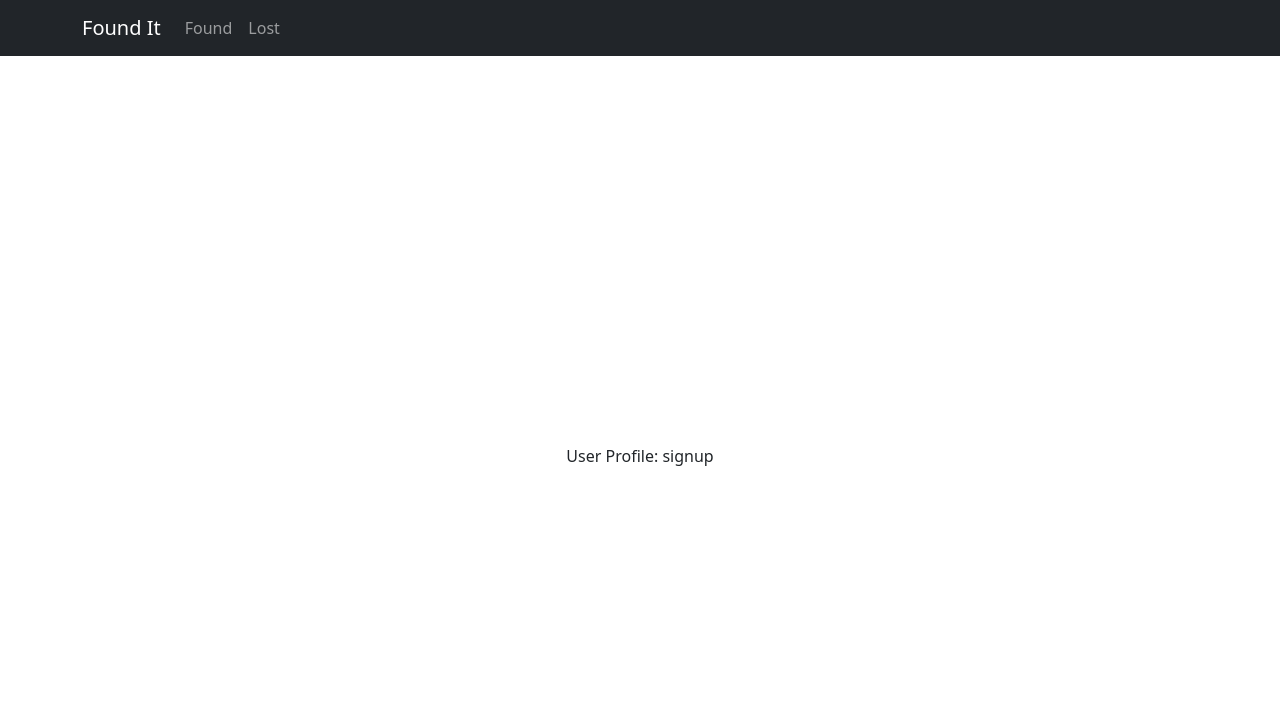
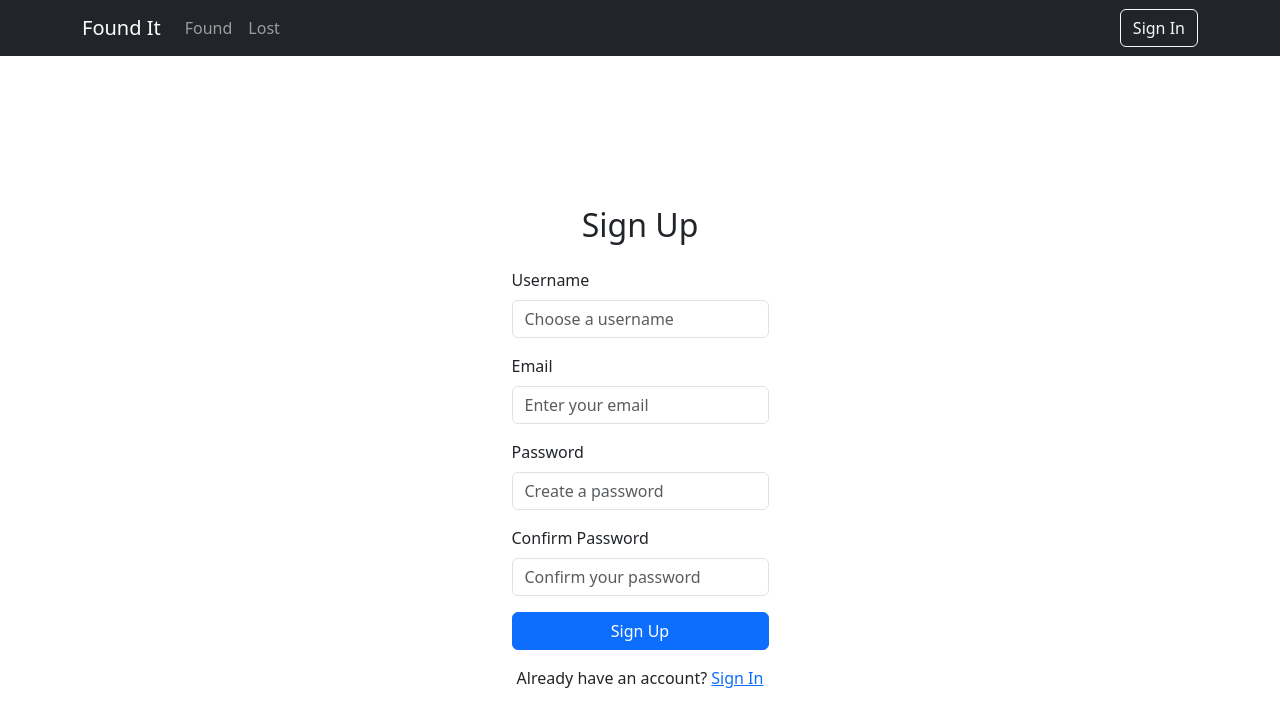
Before and after one commit to hidayetozsoy/found-it, a React (Create React App) app: page /signup in a window 1280 px wide. Shown: the top 726 px of the page. Built offline with nearby package versions, Linux system fonts and the light colour scheme.

Commit message:
sign in and sign up pages added.

```diff
--- a/src/App.js
+++ b/src/App.js
@@ -4,20 +4,23 @@ import Home from "./pages/Home";
 import LostItem from "./pages/LostItem";
 import FoundItem from "./pages/FoundItem";
 import UserProfile from "./pages/UserProfile";
-import { Container } from "react-bootstrap";
+import SignIn from "./pages/SignIn";
+import SignUp from "./pages/SignUp";
 
 function App() {
   return (
     <Router>
       <MainNavbar />
-      <Container className="d-flex flex-column min-vh-100 justify-content-center align-items-center">
+      <div className="container d-flex flex-column min-vh-100 justify-content-center align-items-center">
         <Routes>
           <Route path="/" element={<Home />} />
           <Route path="/lost" element={<LostItem />} />
           <Route path="/found" element={<FoundItem />} />
+          <Route path="/signin" element={<SignIn />} />
+          <Route path="/signup" element={<SignUp />} />
           <Route path="/:username" element={<UserProfile />} />
         </Routes>
-      </Container>
+      </div>
     </Router>
   );
 }
--- a/src/components/MainNavbar.js
+++ b/src/components/MainNavbar.js
@@ -1,5 +1,5 @@
 import { Link } from "react-router-dom";
-import { Navbar, Nav, Container } from "react-bootstrap";
+import { Navbar, Nav, Container, Button } from "react-bootstrap";
 import { useLocation } from "react-router-dom";
 
 function MainNavbar() {
@@ -12,8 +12,17 @@ function MainNavbar() {
         <Navbar.Toggle aria-controls="basic-navbar-nav" />
         <Navbar.Collapse id="basic-navbar-nav">
           <Nav className="me-auto">
-            <Nav.Link as={Link} to="/found" active={location.pathname === "/found"}>Found</Nav.Link>
-            <Nav.Link as={Link} to="/lost" active={location.pathname === "/lost"}>Lost</Nav.Link>
+            <Nav.Link as={Link} to="/found" active={location.pathname === "/found"}>
+              Found
+            </Nav.Link>
+            <Nav.Link as={Link} to="/lost" active={location.pathname === "/lost"}>
+              Lost
+            </Nav.Link>
+          </Nav>
+          <Nav className="ms-auto">
+            <Button as={Link} to="/signin" variant="outline-light">
+              Sign In
+            </Button>
           </Nav>
         </Navbar.Collapse>
       </Container>
--- /dev/null
+++ b/src/pages/SignIn.js
@@ -0,0 +1,35 @@
+import { Button, Form, Container } from "react-bootstrap";
+import { Link } from "react-router-dom";
+
+function SignIn() {
+  const handleSubmit = (e) => {
+    e.preventDefault();
+    console.log("Sign In submitted");
+  };
+
+  return (
+    <>
+      <h2 className="text-center mb-4">Sign In</h2>
+      <Form onSubmit={handleSubmit}>
+        <Form.Group className="mb-3" controlId="signinUsername">
+          <Form.Label>Username or Email</Form.Label>
+          <Form.Control type="text" placeholder="Enter username or email" required />
+        </Form.Group>
+
+        <Form.Group className="mb-3" controlId="signinPassword">
+          <Form.Label>Password</Form.Label>
+          <Form.Control type="password" placeholder="Enter password" required />
+        </Form.Group>
+
+        <Button variant="primary" type="submit" className="w-100">
+          Sign In
+        </Button>
+      </Form>
+      <p className="text-center mt-3">
+        Don’t have an account? <Link to="/signup">Sign Up</Link>
+      </p>
+    </>
+  );
+}
+
+export default SignIn;
--- /dev/null
+++ b/src/pages/SignUp.js
@@ -0,0 +1,46 @@
+import { Button, Form, Container } from "react-bootstrap";
+import { Link } from "react-router-dom";
+
+function SignUp() {
+  const handleSubmit = (e) => {
+    e.preventDefault();
+
+    console.log("Sign Up submitted");
+  };
+
+  return (
+    <>
+      <h2 className="text-center mb-4">Sign Up</h2>
+      <Form onSubmit={handleSubmit}>
+        <Form.Group className="mb-3" controlId="signupUsername">
+          <Form.Label>Username</Form.Label>
+          <Form.Control type="text" placeholder="Choose a username" required />
+        </Form.Group>
+
+        <Form.Group className="mb-3" controlId="signupEmail">
+          <Form.Label>Email</Form.Label>
+          <Form.Control type="email" placeholder="Enter your email" required />
+        </Form.Group>
+
+        <Form.Group className="mb-3" controlId="signupPassword">
+          <Form.Label>Password</Form.Label>
+          <Form.Control type="password" placeholder="Create a password" required />
+        </Form.Group>
+
+        <Form.Group className="mb-3" controlId="signupConfirmPassword">
+          <Form.Label>Confirm Password</Form.Label>
+          <Form.Control type="password" placeholder="Confirm your password" required />
+        </Form.Group>
+
+        <Button variant="primary" type="submit" className="w-100">
+          Sign Up
+        </Button>
+      </Form>
+      <p className="text-center mt-3">
+        Already have an account? <Link to="/signin">Sign In</Link>
+      </p>
+    </>
+  );
+}
+
+export default SignUp;
```
